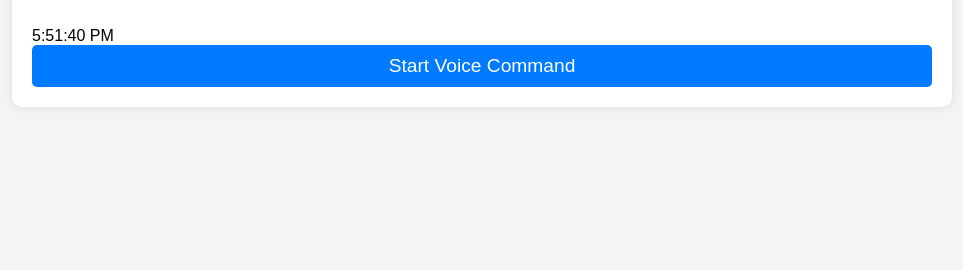
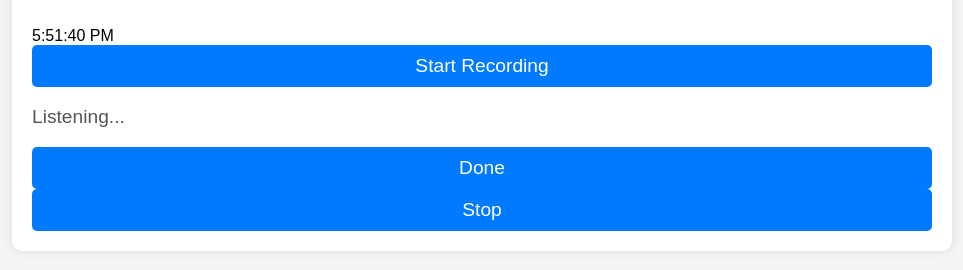
Before and after one commit to Durgaprasad-Developer/Translator-Jarvis, a plain HTML site: page index.html in a window 1280 px wide. Shown: the part 186-456 px from the top of the page, without its empty margins (158-1121 px from the left). Drawn offline with Linux system fonts and the light colour scheme.

Commit message:
Update index.html

```diff
--- a/index.html
+++ b/index.html
@@ -15,7 +15,15 @@
         <main>
             <div id="time"></div>
             <div id="weather"></div>
-            <button id="startButton">Start Voice Command</button>
+            <button id="startButton">Start Recording</button>
+            <div id="controls" class="hidden">
+                <div id="mic-status">
+                    <span id="mic-icon" class="mic"></span>
+                    <p>Listening...</p>
+                </div>
+                <button id="doneButton">Done</button>
+                <button id="stopButton">Stop</button>
+            </div>
         </main>
     </div>
 
```
